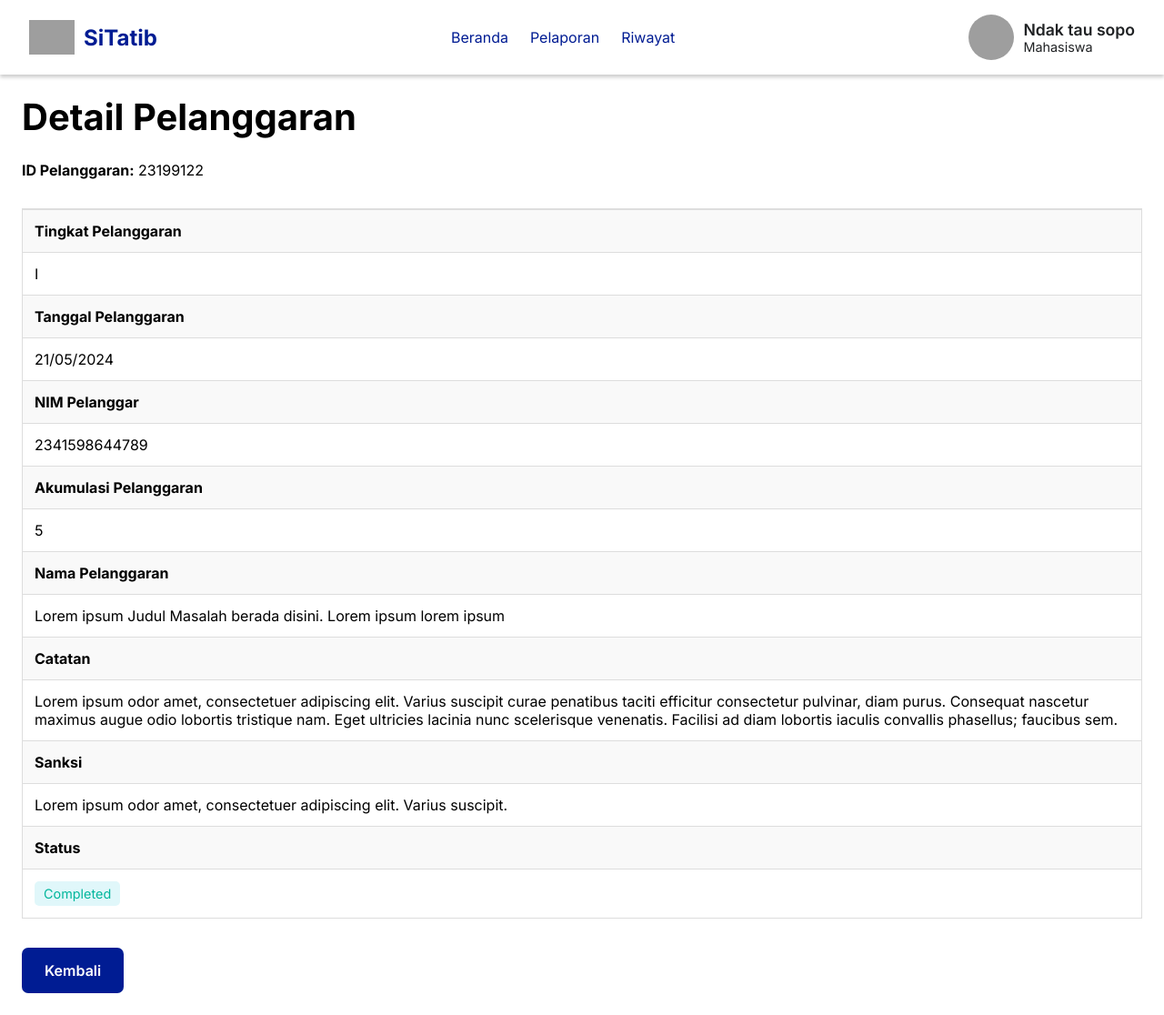
After one commit to tjahjoe/kelompok-xycacyv_Sistem-Tata-Tertib, a PHP site: page /detail-pelanggaran.php in a window 1280 px wide. The commit adds this page. Shown: the whole page at 91% size. Run offline with PHP 8.4, Linux system fonts and the light colour scheme; grey boxes are pictures that could not be loaded.

Commit message:
add detail pelanggaran page

```diff
--- a/app/views/components/navbar.php
+++ b/app/views/components/navbar.php
@@ -18,7 +18,7 @@ function Navbar($isOtherPage) {
                 <p>SiTatib</p>
             </div>
             <div class="menu" id="menu">
-                <a href="#beranda">Beranda</a>
+                <a href="./">Beranda</a>
                 <a href="#pelaporan">Pelaporan</a>
                 <a href="#riwayat">Riwayat</a>
             </div>
--- a/app/views/components/tableRiwayatPelanggaran.php
+++ b/app/views/components/tableRiwayatPelanggaran.php
@@ -8,6 +8,7 @@
         <th>Catatan</th>
         <th>Tingkat</th>
         <th>Status</th>
+        <th>Action</th>
       </tr>
     </thead>
     <tbody>
@@ -18,6 +19,7 @@
         <td>Lorem ipsum. Terdapat...</td>
         <td>I</td>
         <td><span class="badge badge-green">Completed</span></td>
+        <td><a href="detail-pelanggaran.php" class="link-detail">Detail</a></td>
       </tr>
       <tr>
         <td>2</td>
@@ -26,6 +28,7 @@
         <td>-</td>
         <td>IV</td>
         <td><span class="badge badge-red">Waiting</span></td>
+        <td><a href="detail-pelanggaran.php" class="link-detail">Detail</a></td>
       </tr>
     </tbody>
   </table>
--- a/app/views/components/tableRiwayatPelaporan.php
+++ b/app/views/components/tableRiwayatPelaporan.php
@@ -8,6 +8,7 @@
         <th>Catatan</th>
         <th>Tingkat</th>
         <th>Status</th>
+        <th>Action</th>
       </tr>
     </thead>
     <tbody>
@@ -18,6 +19,7 @@
         <td>Lorem ipsum. Terdapat...</td>
         <td>I</td>
         <td><span class="badge badge-green">Completed</span></td>
+        <td><a href="detail-pelaporan.php" class="link-detail">Detail</a></td>
       </tr>
       <tr>
         <td>2</td>
@@ -26,6 +28,7 @@
         <td>-</td>
         <td>IV</td>
         <td><span class="badge badge-red">Waiting</span></td>
+        <td><a href="detail-pelaporan.php" class="link-detail">Detail</a></td>
       </tr>
       <tr>
         <td>2</td>
@@ -34,6 +37,7 @@
         <td>-</td>
         <td>IV</td>
         <td><span class="badge badge-red">Waiting</span></td>
+        <td><a href="detail-pelaporan.php" class="link-detail">Detail</a></td>
       </tr>
     </tbody>
   </table>
--- /dev/null
+++ b/app/views/detailPelanggaran.php
@@ -0,0 +1,64 @@
+<?php include 'components/emptyState.php'; ?>
+
+<!DOCTYPE html>
+<html lang="en">
+
+<head>
+  <meta charset="UTF-8" />
+  <meta name="viewport" content="width=device-width, initial-scale=1.0" />
+  <title>Detail Pelanggaran</title>
+  <link rel="stylesheet" href="../assets/css/style.css" />
+  <link rel="preconnect" href="https://fonts.googleapis.com">
+  <link rel="preconnect" href="https://fonts.gstatic.com" crossorigin>
+  <link href="https://fonts.googleapis.com/css2?family=Inter:ital,opsz,wght@0,14..32,100..900;1,14..32,100..900&family=Poppins:ital,wght@0,100;0,200;0,300;0,400;0,500;0,600;0,700;0,800;0,900;1,100;1,200;1,300;1,400;1,500;1,600;1,700;1,800;1,900&display=swap" rel="stylesheet">
+  <script src="https://code.jquery.com/jquery-3.6.0.min.js"></script>
+</head>
+
+<body>
+  <?php include 'components/navbar.php'; ?>
+  <?php Navbar(true); ?>
+  <div class="container pt-5">
+    <h1 class="title">Detail Pelanggaran</h1>
+    <p><strong>ID Pelanggaran:</strong> 23199122</p>
+    <div class="detail-container">
+      <div class="detail-item">
+        <h4>Tingkat Pelanggaran</h4>
+        <p>I</p>
+      </div>
+      <div class="detail-item">
+        <h4>Tanggal Pelanggaran</h4>
+        <p>21/05/2024</p>
+      </div>
+      <div class="detail-item">
+        <h4>NIM Pelanggar</h4>
+        <p>2341598644789</p>
+      </div>
+      <div class="detail-item">
+        <h4>Akumulasi Pelanggaran</h4>
+        <p>5</p>
+      </div>
+      <div class="detail-item">
+        <h4>Nama Pelanggaran</h4>
+        <p>Lorem ipsum Judul Masalah berada disini. Lorem ipsum lorem ipsum</p>
+      </div>
+      <div class="detail-item">
+        <h4>Catatan</h4>
+        <p>Lorem ipsum odor amet, consectetuer adipiscing elit. Varius suscipit curae penatibus taciti efficitur consectetur pulvinar, diam purus. Consequat nascetur maximus augue odio lobortis tristique nam. Eget ultricies lacinia nunc scelerisque venenatis. Facilisi ad diam lobortis iaculis convallis phasellus; faucibus sem. </p>
+      </div>
+      <div class="detail-item">
+        <h4>Sanksi</h4>
+        <p>Lorem ipsum odor amet, consectetuer adipiscing elit. Varius suscipit.</p>
+      </div>
+      <div class="detail-item">
+        <h4>Status</h4>
+        <span class="badge badge-green">Completed</span>
+      </div>
+    </div>
+
+    <a href="profile-user.php" class="btn btn-primary">Kembali</a>
+
+  </div>
+  <script src="../assets/js/script.js"></script>
+</body>
+
+</html>
--- a/app/views/userProfile.php
+++ b/app/views/userProfile.php
@@ -37,8 +37,8 @@
         <div class="head-tab-content">
           <h2>Riwayat Pelanggaran</h2>
         </div>
-        <?php EmptyState('EmptyState.png', 'Tidak ada riwayat pelanggaran'); ?>
-        <?php //include 'components/tableRiwayatPelanggaran.php';
+        <?php //EmptyState('EmptyState.png', 'Tidak ada riwayat pelanggaran'); ?>
+        <?php include 'components/tableRiwayatPelanggaran.php';
         ?>
       </div>
 
--- a/assets/css/style.css
+++ b/assets/css/style.css
@@ -28,7 +28,7 @@ body {
 
 .container {
   min-height: 100vh;
-  padding: 1rem;
+  padding: 1.5rem;
 }
 
 .pt-5 {
@@ -226,6 +226,10 @@ body {
   transition: all 0.5s ease-in-out;
 }
 
+.navbar.navbar-other .menu a{
+  color: var(--primary-color);
+}
+
 .navbar.navbar-other .logo {
   color: var(--primary-color);
 }
@@ -380,6 +384,7 @@ section#header {
 }
 
 .btn {
+  display: block;
   width: max-content;
   padding: 15px 25px;
   border-radius: 7px;
@@ -389,6 +394,7 @@ section#header {
   font-family: "Inter", sans-serif;
   cursor: pointer;
   font-size: 1em;
+  text-decoration: none;
 }
 
 .btn-tatib {
@@ -402,6 +408,11 @@ section#header {
 .btn-red {
   color: #fff;
   background-color: var(--red-color);
+}
+
+.btn-primary {
+  color: #fff;
+  background-color: var(--primary-color);
 }
 
 /* SECTION TATATERTIB */
@@ -607,6 +618,11 @@ section#footerLapor {
   border-bottom: 1px solid #ddd;
 }
 
+a.link-detail{
+  color: var(--primary-color);
+}
+
+/* BADGES */
 .badge {
   display: inline-block;
   padding: 5px 10px;
@@ -624,8 +640,32 @@ section#footerLapor {
   color: var(--red-color);
 }
 
-/* BADGES */
+/* DETAIL SECTION */
+.detail-container {
+  display: flex;
+  flex-direction: column;
+  border: 1px solid #ddd;
+  margin:2rem 0;
+}
 
+.detail-item {
+  flex: 1;
+  background-color: #fff;
+}
+
+.detail-item h4, .detail-item p{
+  padding: 13px;
+}
+
+.detail-item h4{
+  border-top: 1px solid #ddd;
+  border-bottom: 1px solid #ddd;
+  background-color: #f9f9f9;
+}
+
+.detail-item span{
+  margin: 13px;
+}
 
 /* Responsive styles */
 /* TABLET */
--- /dev/null
+++ b/public/detail-pelanggaran.php
@@ -0,0 +1 @@
+<?php include '../app/views/detailPelanggaran.php';
```
